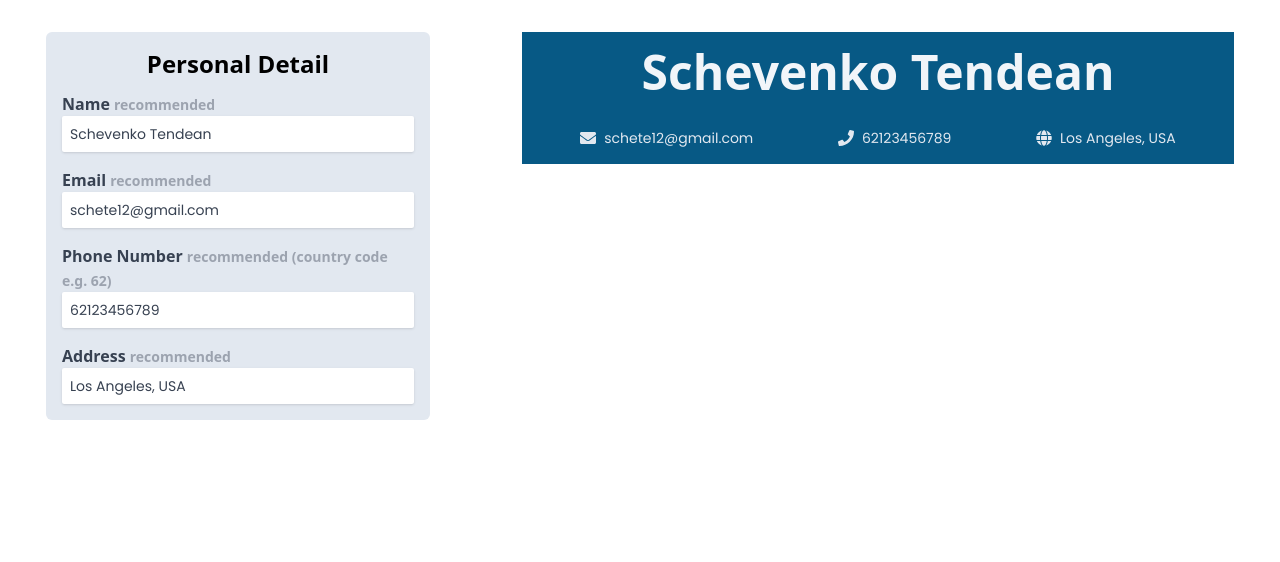
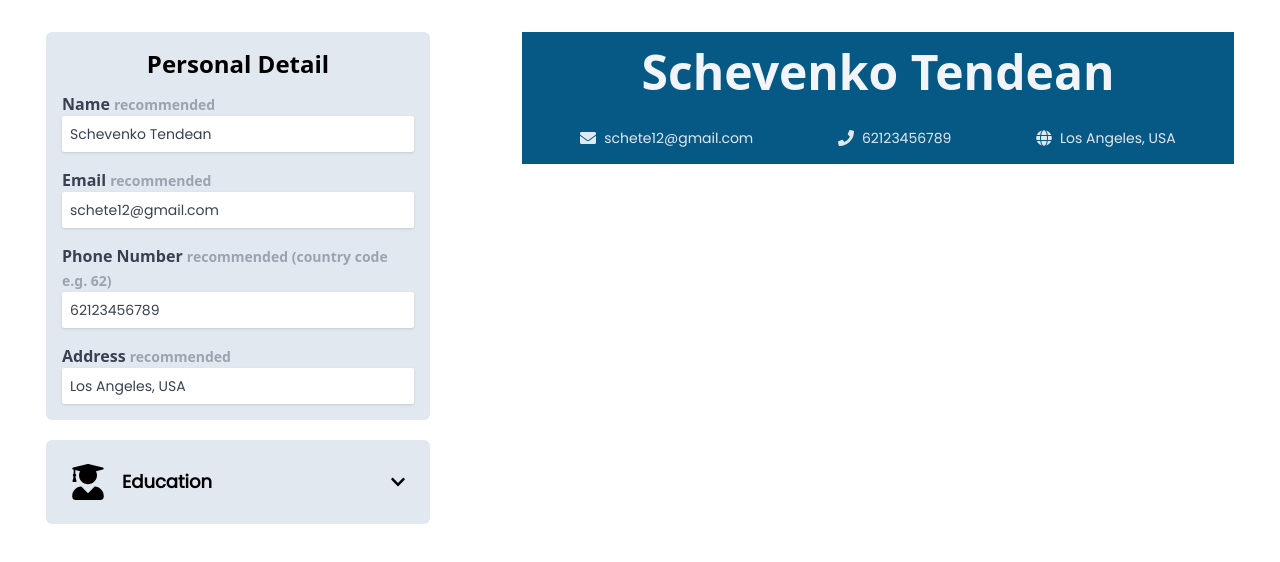
Before and after one commit to Yonathandj/cv-maker, a React (Vite) app in the folder frontend/: page / in a window 1280 px wide. Shown: the top 562 px of the page. Built offline with nearby package versions, Linux system fonts and the light colour scheme.

Commit message:
Add component education

```diff
--- a/frontend/src/App.jsx
+++ b/frontend/src/App.jsx
@@ -2,6 +2,7 @@ import { useState } from "react";
 
 import CVDisplay from "./components/CVDisplay";
 import PersonalDetail from "./components/PersonalDetail";
+import Education from "./components/Education";
 
 function App() {
   const [personalDetail, setPersonalDetail] = useState({
@@ -17,6 +18,7 @@ function App() {
           {...personalDetail}
           setPersonalDetail={setPersonalDetail}
         />
+        <Education />
       </section>
       <section>
         <CVDisplay {...personalDetail} />
--- a/frontend/src/components/CVDisplayBody.jsx
+++ b/frontend/src/components/CVDisplayBody.jsx
@@ -0,0 +1,9 @@
+import React from "react";
+
+const CVDisplayBody = () => {
+  return <React.Fragment>
+
+  </React.Fragment>;
+};
+
+export default CVDisplayBody;
--- /dev/null
+++ b/frontend/src/components/Education.jsx
@@ -0,0 +1,11 @@
+import EducationButton from "./EducationButton";
+
+const Education = () => {
+  return (
+    <div className="mt-5 bg-slate-200 p-4 rounded-md">
+      <EducationButton />
+    </div>
+  );
+};
+
+export default Education;
--- /dev/null
+++ b/frontend/src/components/EducationButton.jsx
@@ -0,0 +1,21 @@
+import React from "react";
+
+import { FaUserGraduate, FaChevronDown } from "react-icons/fa";
+
+const EducationButton = () => {
+  return (
+    <React.Fragment>
+      <button className="w-full p-2 flex justify-between items-center">
+        <section className="flex justify-center items-center gap-4 text-lg font-semibold">
+          <FaUserGraduate className="text-4xl" />
+          <h4>Education</h4>
+        </section>
+        <section>
+          <FaChevronDown />
+        </section>
+      </button>
+    </React.Fragment>
+  );
+};
+
+export default EducationButton;
```
